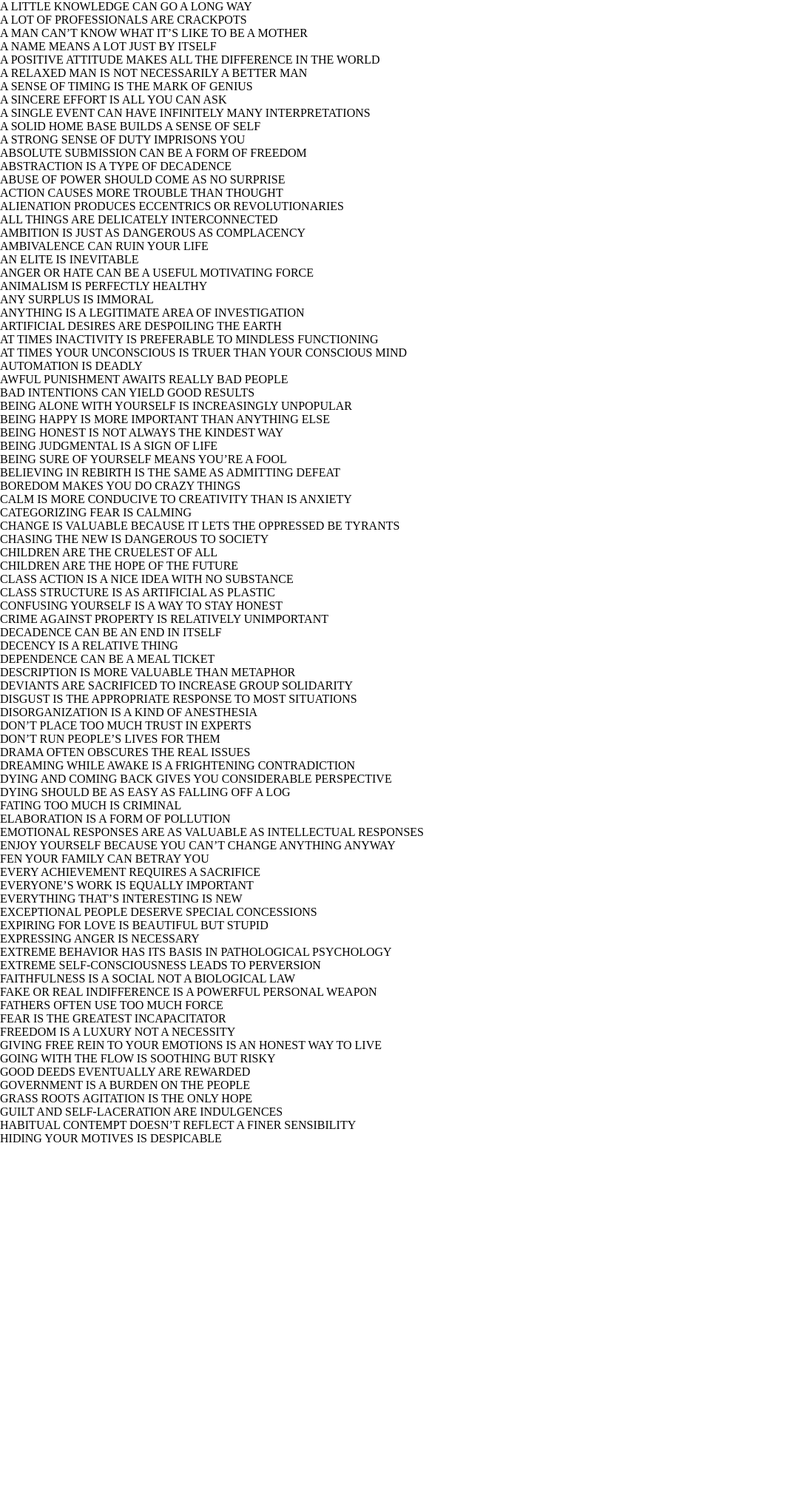
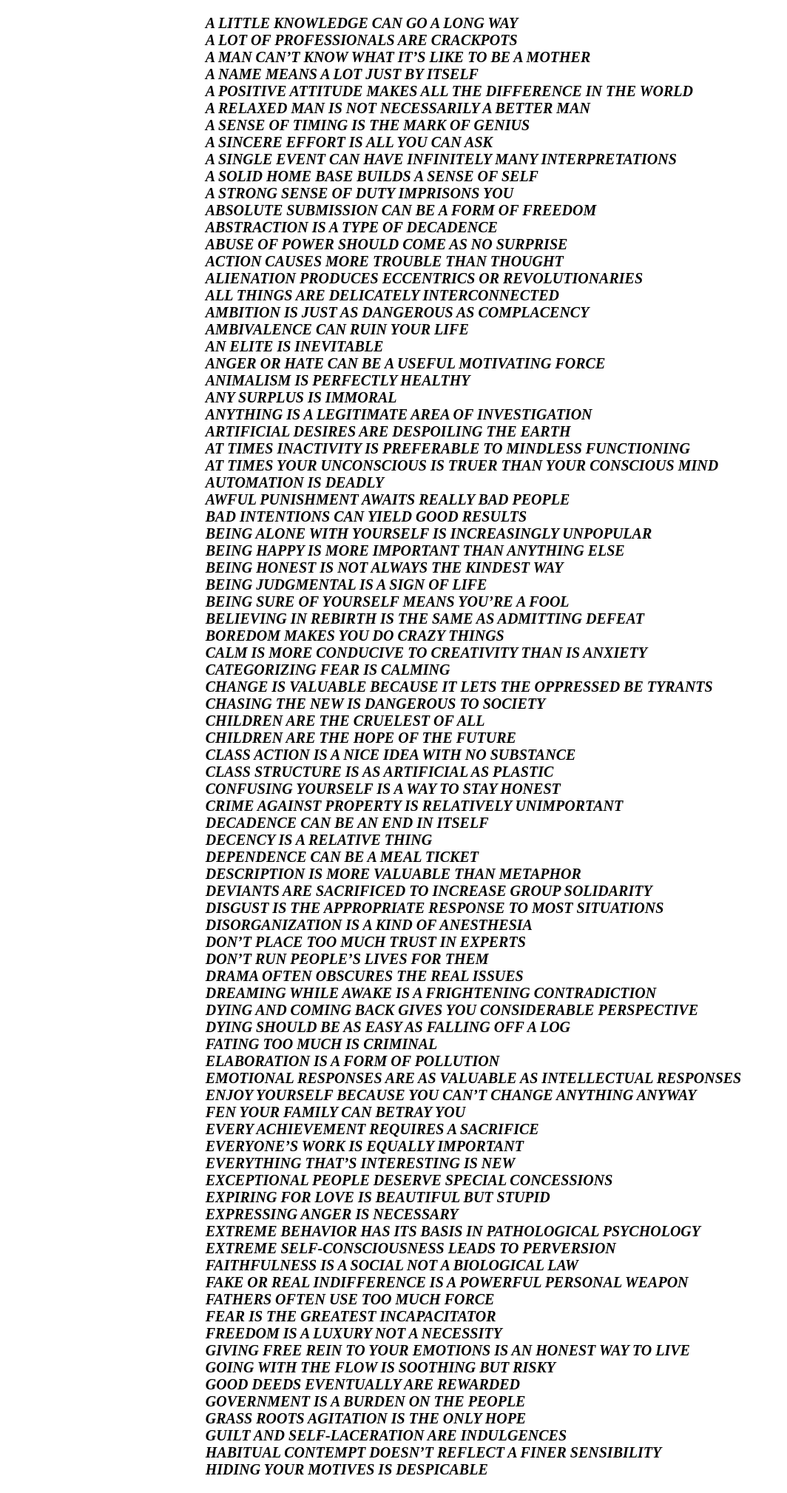
Before and after one commit to mfehrenbach/holzer, a Jekyll site: the page built from index.md, in a window 1280 px wide. Shown: the whole page at 74% size, without its empty margins (0-1064 px from the left). Built offline with Jekyll 4.4.1, drawn with Linux system fonts in a browser that asks for light colours; our own code applies the rules of GitHub Pages for plain Markdown files; before the commit the page ends 1548 px from its top, so only the background shows below that.

Commit message:
Basic/initial text styles.

```diff
--- a/assets/style.scss
+++ b/assets/style.scss
@@ -1,2 +1,36 @@
 ---
 ---
+
+:root {
+	--typography--size: 1.6rem;
+
+	-moz-osx-font-smoothing:  grayscale;
+	-webkit-font-smoothing:   antialiased;
+	-webkit-text-size-adjust: none;
+	font-feature-settings:    'liga', 'kern';
+	font-kerning:             normal;
+	font-size:                62.5%; // Our base size is 10/16, so that 1rem = 10px. Classic, easy maths.
+	text-rendering:           optimizeLegibility;
+
+	@media (min-width: 768px) {
+		--typography--size: 2rem;
+	}
+}
+
+
+
+body {
+	display:         flex;
+	font-family:     TimesNewRoman, Times New Roman, Times, serif;
+	font-size:       var(--typography--size);
+	font-style:      italic;
+	font-weight:     bold;
+	justify-content: center;
+	padding:         1em 2em;
+
+	> ul {
+		align-items:    start;
+		display:        flex;
+		flex-direction: column;
+	}
+}
```
